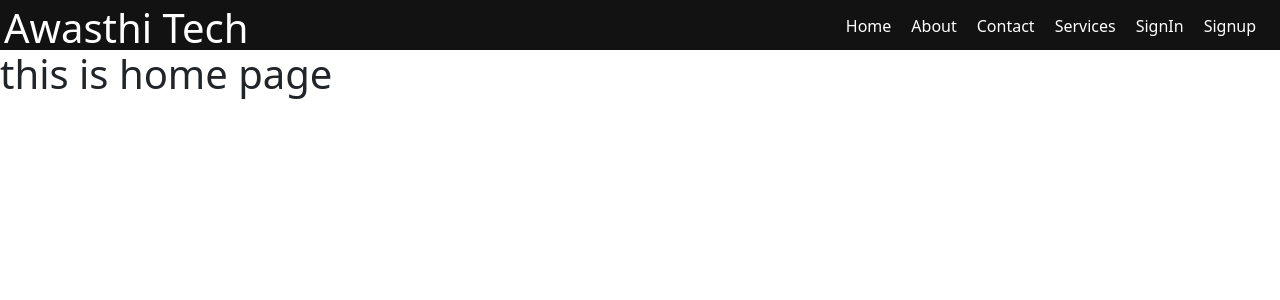
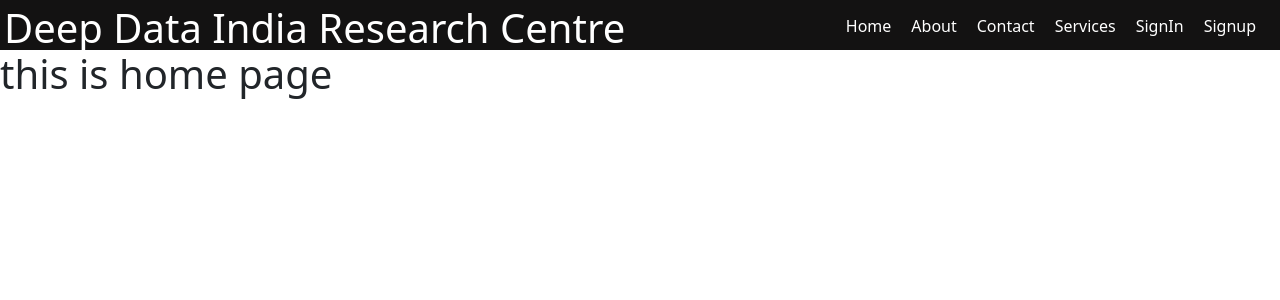
Before and after one commit to awasthi16/frontend_vercel, a React (Vite) app: page / in a window 1280 px wide. Shown: the top 300 px of the page. Built offline with nearby package versions, Linux system fonts and the light colour scheme.

Commit message:
new update

```diff
--- a/src/components/Nav.jsx
+++ b/src/components/Nav.jsx
@@ -4,7 +4,7 @@ import { Link} from 'react-router-dom'
 const Nav = () => {
   return (
     <div className='nav'>
-    <h1>Awasthi Tech</h1>
+    <h1>Deep Data India Research Centre</h1>
     <ul>
         <li><Link to="/">Home</Link></li>
         <li><Link to="/about">About</Link></li>
```
